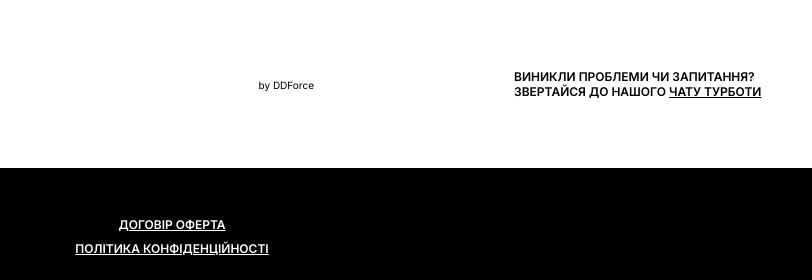
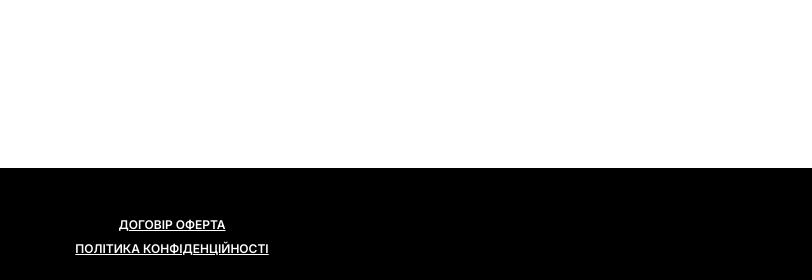
Before and after one commit to RomanIsaiev/work-website-20, a website built with Vite: page ai-networks.html in a window 1280 px wide. Shown: the part 2406-2686 px from the top of the page, 468-1280 px from the left. Built offline with nearby package versions, Linux system fonts and the light colour scheme; a script that the page names is missing; a web font is replaced by a local one.

Commit message:
update footers

```diff
--- a/ai-networks.html
+++ b/ai-networks.html
@@ -459,7 +459,7 @@
             </ul>
           </div>
         </div>
-        <div class="have-problems-container">
+        <!-- <div class="have-problems-container">
           <p class="problems-text">
             Виникли проблеми чи запитання? Звертайся до нашого
             <a target="_blank" rel="nofollow" href="https://t.me/alyakharech"
@@ -467,7 +467,7 @@
             >
           </p>
           <p class="site-prod">by DDForce</p>
-        </div>
+        </div> -->
       </div>
       <div class="under-footer">
         <ul class="deals-list list">
```
Also changed, not shown: course-menu.html (+2 -2 lines), index.html (+2 -2 lines).
